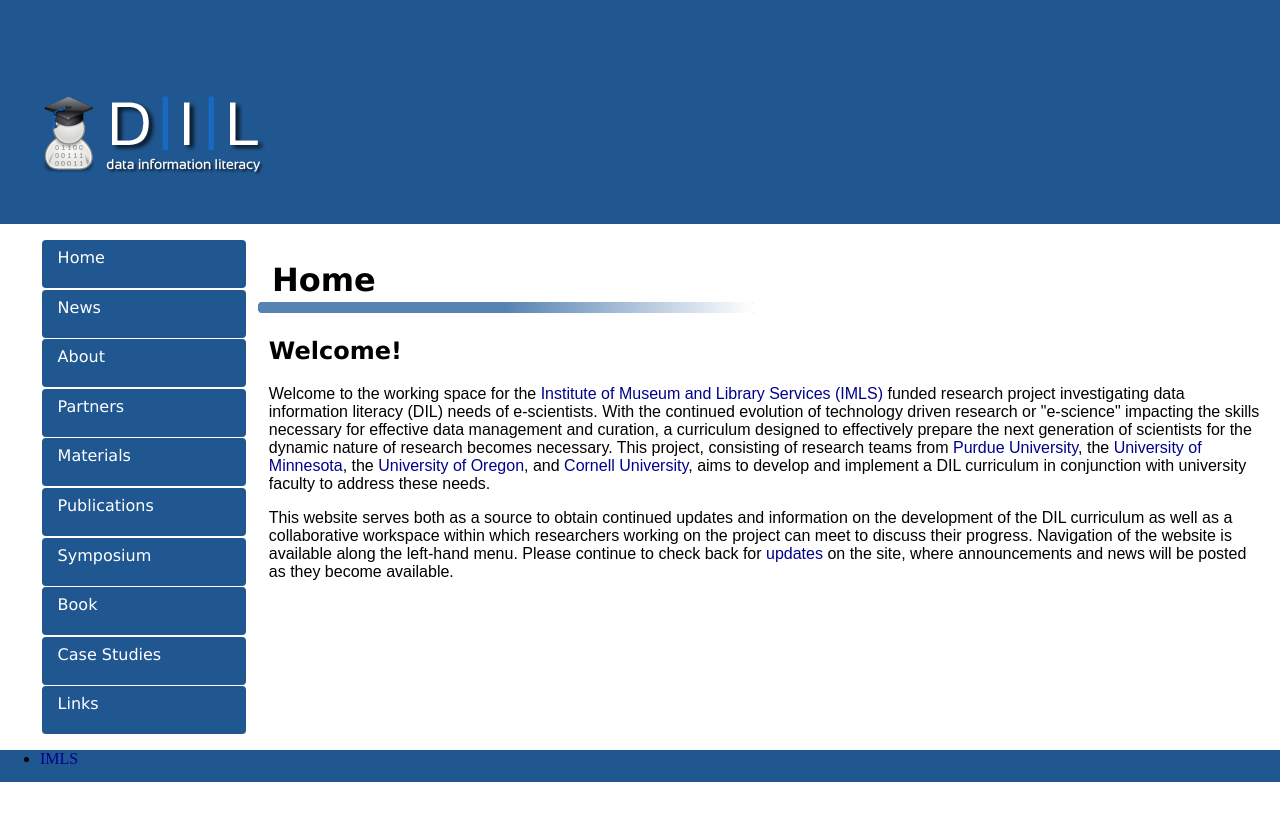
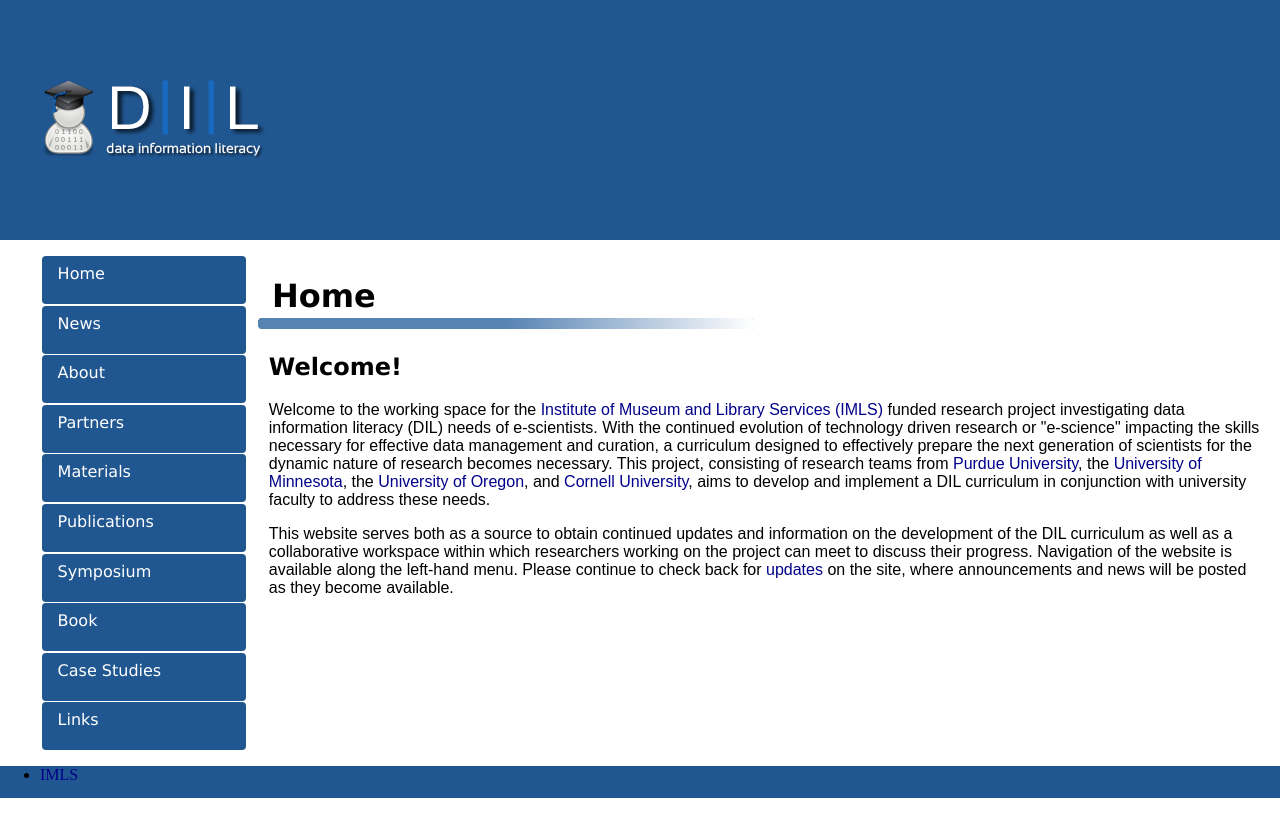
Before and after one commit to datainfolit/datainfolit, a Jekyll site: the page built from index.html, in a window 1280 px wide. Shown: the top 837 px of the page. Built offline with Jekyll 4.4.1, drawn with Linux system fonts in a browser that asks for light colours.

Commit message:
Update main.css

```diff
--- a/css/main.css
+++ b/css/main.css
@@ -87,8 +87,8 @@
     background: #215791;
     width: 100%;
     height: 4em;
-    padding-top: 5em;
-    padding-bottom: 5em;
+    padding-top: 4em;
+    padding-bottom: 7em;
     padding-left: 2em;
     padding-right: 2em;
 }
```
